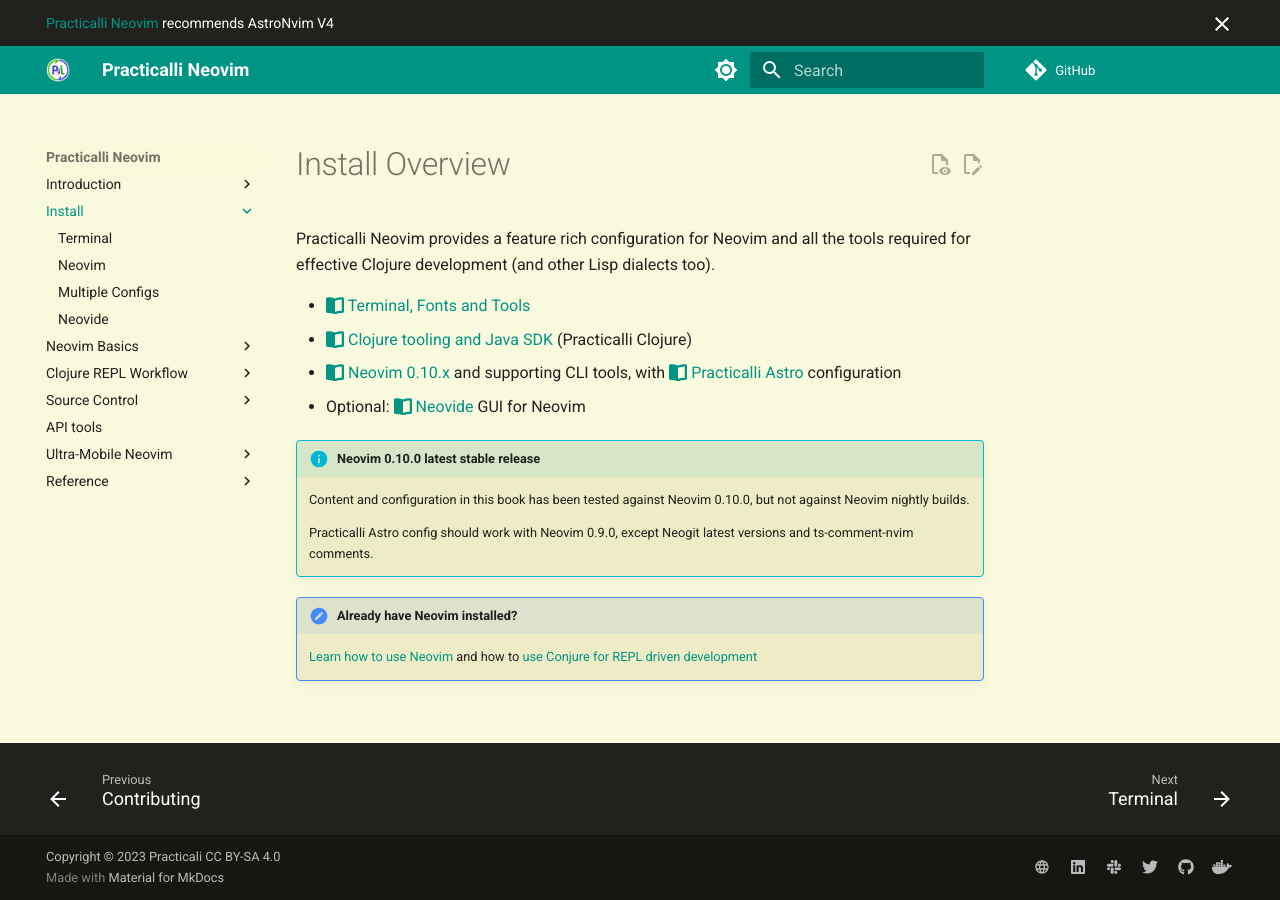
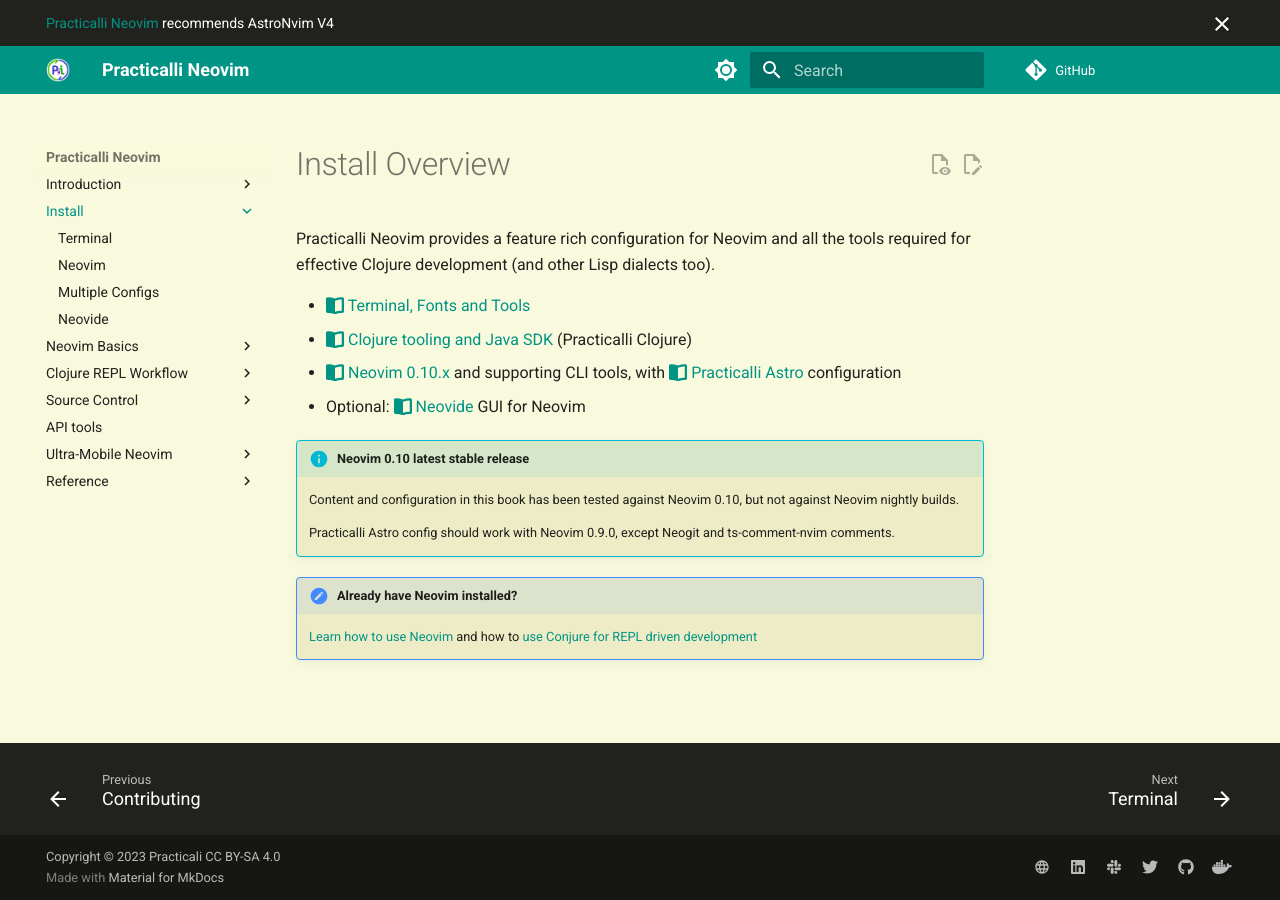
Before and after one commit to practicalli/neovim, an MkDocs documentation site: the page built from docs/install/index.md, in a window 1280 px wide. Built offline with MkDocs 1.6.1 and Material for MkDocs 9.7.7, drawn with Linux system fonts in a browser that asks for light colours; comment, search, counter and statistics services are not loaded.

Commit message:
install: simplfy neovim version wording

```diff
--- a/docs/install/index.md
+++ b/docs/install/index.md
@@ -7,10 +7,10 @@
 - [:fontawesome-solid-book-open: Neovim 0.10.x](neovim.md) and supporting CLI tools, with [:fontawesome-solid-book-open: Practicalli Astro](neovim/#practicalli-astro-config) configuration
 - Optional: [:fontawesome-solid-book-open: Neovide](neovide.md) GUI for Neovim
 
-!!! INFO "Neovim 0.10.0 latest stable release"
-    Content and configuration in this book has been tested against Neovim 0.10.0, but not against Neovim nightly builds.
+!!! INFO "Neovim 0.10 latest stable release"
+    Content and configuration in this book has been tested against Neovim 0.10, but not against Neovim nightly builds.
 
-    Practicalli Astro config should work with Neovim 0.9.0, except Neogit latest versions and ts-comment-nvim comments.
+    Practicalli Astro config should work with Neovim 0.9.0, except Neogit and ts-comment-nvim comments.
 
 !!! HINT "Already have Neovim installed?"
     [Learn how to use Neovim](../neovim-basics/) and how to [use Conjure for REPL driven development](../repl-driven-development/conjure.md)
```
